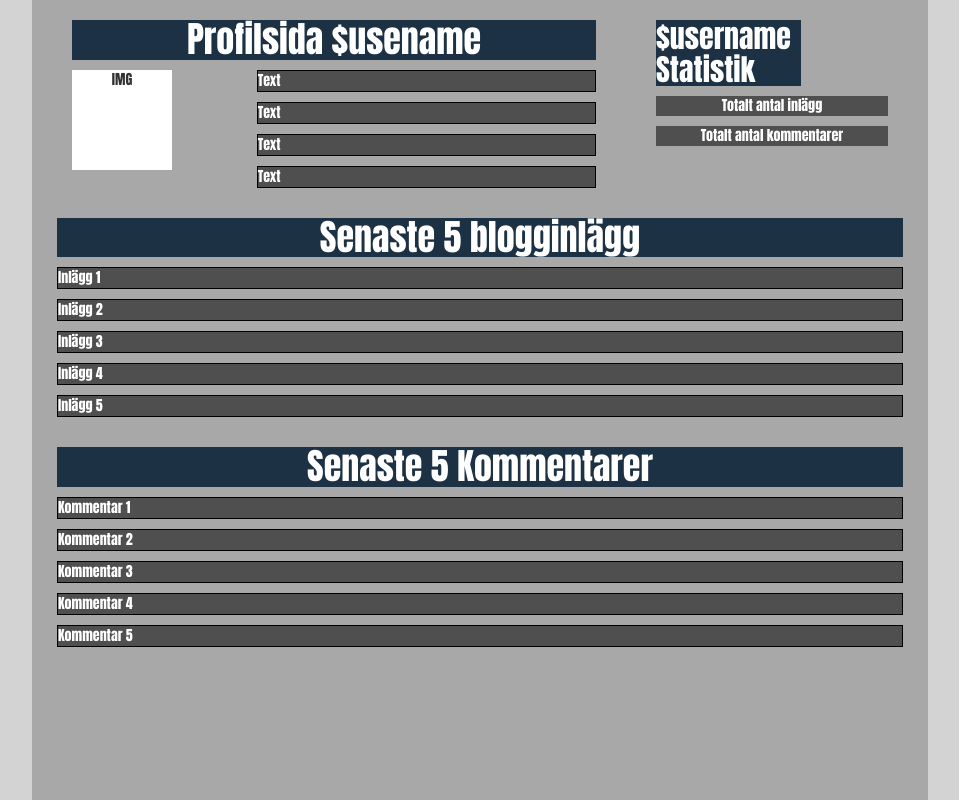
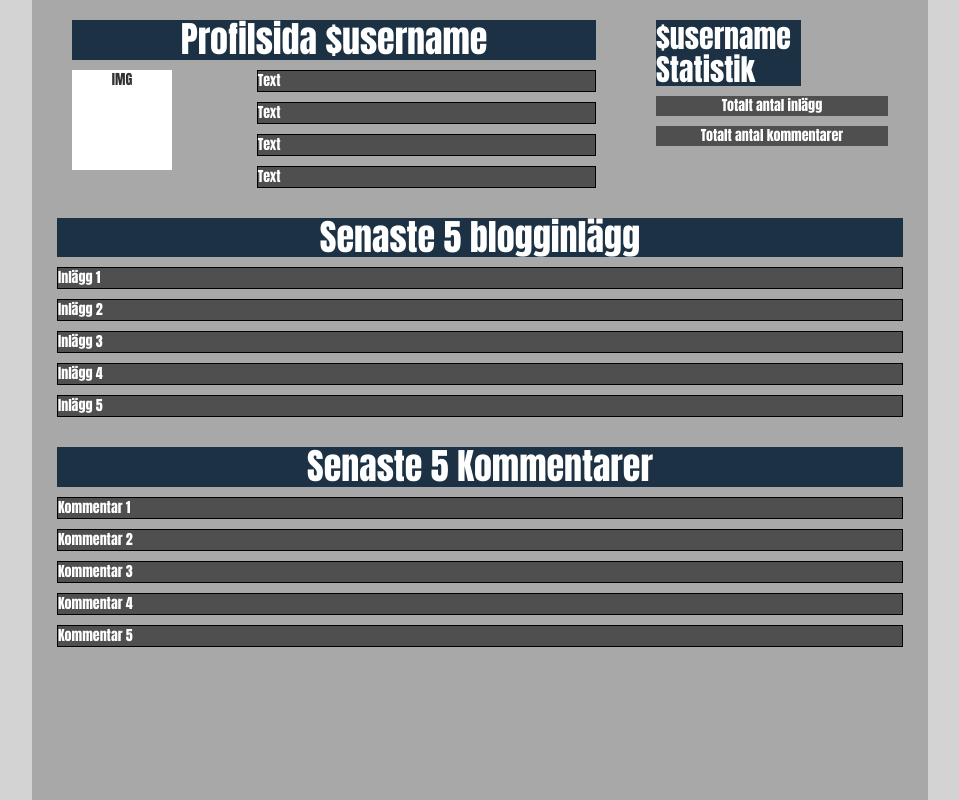
Before and after one commit to axelferb/millhouseprojekt, a PHP site: page /profile.html in a window 1280 px wide. Shown: the part 50-850 px from the top of the page, without its empty margins (160-1119 px from the left). Run offline with PHP 8.4, Linux system fonts and the light colour scheme; some libraries are stand-ins or nearby versions.

Commit message:
bara pillat

```diff
--- a/style/profile.html
+++ b/style/profile.html
@@ -52,7 +52,7 @@
        <div class="margin-maker">
             <div class="col-md-8">
                 <div class="col-xs-12 ">
-                    <h1 class="text-center">Profilsida $usename</h1>
+                    <h1 class="text-center">Profilsida $username</h1>
                 </div>
 
                 <div class="col-xs-4">
--- a/style/style.css
+++ b/style/style.css
@@ -72,10 +72,12 @@ h1, h2 {
 
 
 @media screen and (min-width: 800px){
+
 main{
     max-width: 70%;
     height: 100vh;
     margin: 0px auto;
     background-color: #a8a8a8;
 }
+
 }
```
Lines whose indentation alone changed are shown as unchanged.
